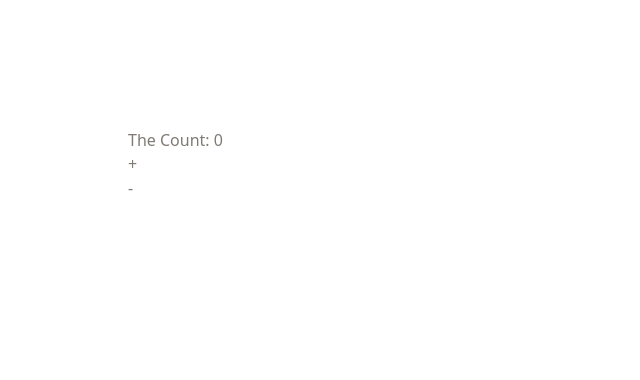
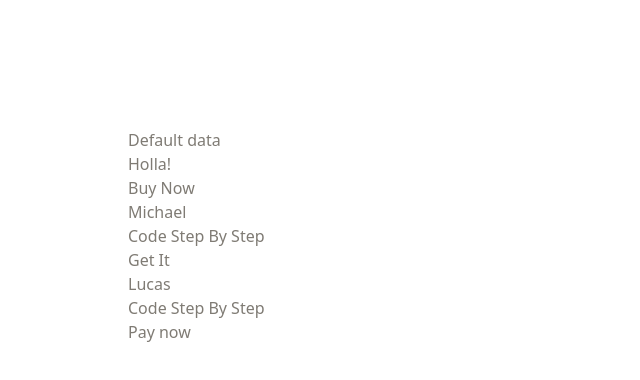
Before and after one commit to GodsentMichael/vue.js, a Vue app: page / in a window 1280 px wide. Shown: the top 380 px of the page, without its empty margins (0-640 px from the left). Built offline with nearby package versions, Linux system fonts and the light colour scheme.

Commit message:
Using Slots i vue

```diff
--- /dev/null
+++ b/src/components/Child.vue
@@ -0,0 +1,21 @@
+<template>
+  <div class="text-black border space-y-4  w-15 p-6 flex flex-col mb-4 justify-center items-center">
+    <header>
+      <slot name="header">Default data</slot>
+    </header>
+
+    <main>
+      <slot name="main">Default data</slot>
+    </main>
+
+    <footer>
+      <slot name="footer"> Default data</slot>
+    </footer>
+  </div>
+</template>
+
+<script>
+export default {
+  name: "Child",
+};
+</script>
--- a/src/components/HelloWorld.vue
+++ b/src/components/HelloWorld.vue
@@ -1,31 +1,54 @@
 <template>
-<h2>The Count: {{ count }}</h2>
+  <Child>
+    <template v-slot:header>
+      <!-- <h1 class="justify-center text-center items-center">Peter</h1> -->
+    </template>
 
-<button v-on:click="count=count+1">+</button>
+    <template v-slot:main>
+      <h1 class="justify-center text-center items-center">Holla!</h1>
+    </template>
+    <template v-slot:footer>
+      <button class="justify-center border p-1 rounded-lg border-red-600 text-center items-center">
+        Buy Now
+      </button>
+    </template>
+  </Child>
+  <Child>
+    <template v-slot:header>
+      <h1 class="justify-center text-center items-center">Michael</h1>
+    </template>
 
-<br>
+    <template v-slot:main>
+      <h1 class="justify-center text-center items-center">Code Step By Step</h1>
+    </template>
+    <template v-slot:footer>
+      <button class="justify-center border p-1 rounded-lg border-red-600 text-center items-center">
+       Get It
+      </button>
+    </template>
+  </Child>
+  <Child >
+    <template v-slot:header>
+      <h1 class="justify-center text-center items-center">Lucas</h1>
+    </template>
 
-<button v-on:click="count=count-1">-</button>
+    <template v-slot:main>
+      <h1 class="justify-center text-center items-center">Code Step By Step</h1>
+    </template>
+    <template v-slot:footer class="justify-center items-center">
+      <button class="justify-center border p-1 rounded-lg border-red-600 text-center items-center">
+        Pay now
+      </button>
+    </template>
+  </Child>
 </template>
-
 <script>
+import Child from "../components/Child.vue";
 export default {
   name: "Home",
-
-  data() {
-    return {
-      count: 0
-    };
-  },
-
-watch:{
-  count (val, prev) {
-    if(val > 10 && val > prev){
-      alert("Stop counting!!")
-      this.count = 0
-    }
+  components:{
+    Child,
   }
-}
 
 };
 </script>
```
Also changed, not shown: src/components/Java.vue (added, +10 -0 lines), src/components/Node.vue (added, +10 -0 lines), src/components/Php.vue (added, +10 -0 lines), 1 other file (tests, documents, lock files or other folders).
